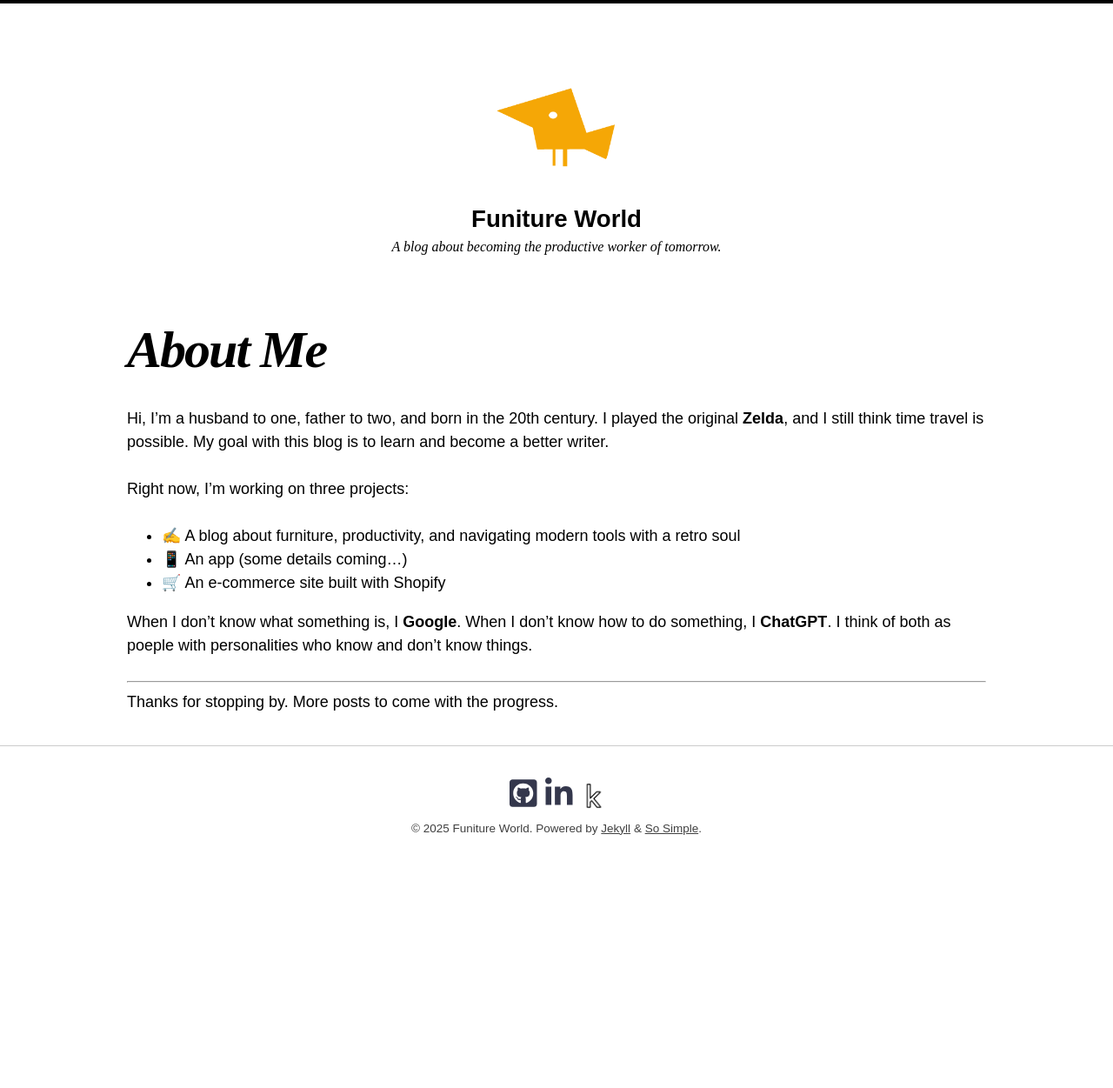
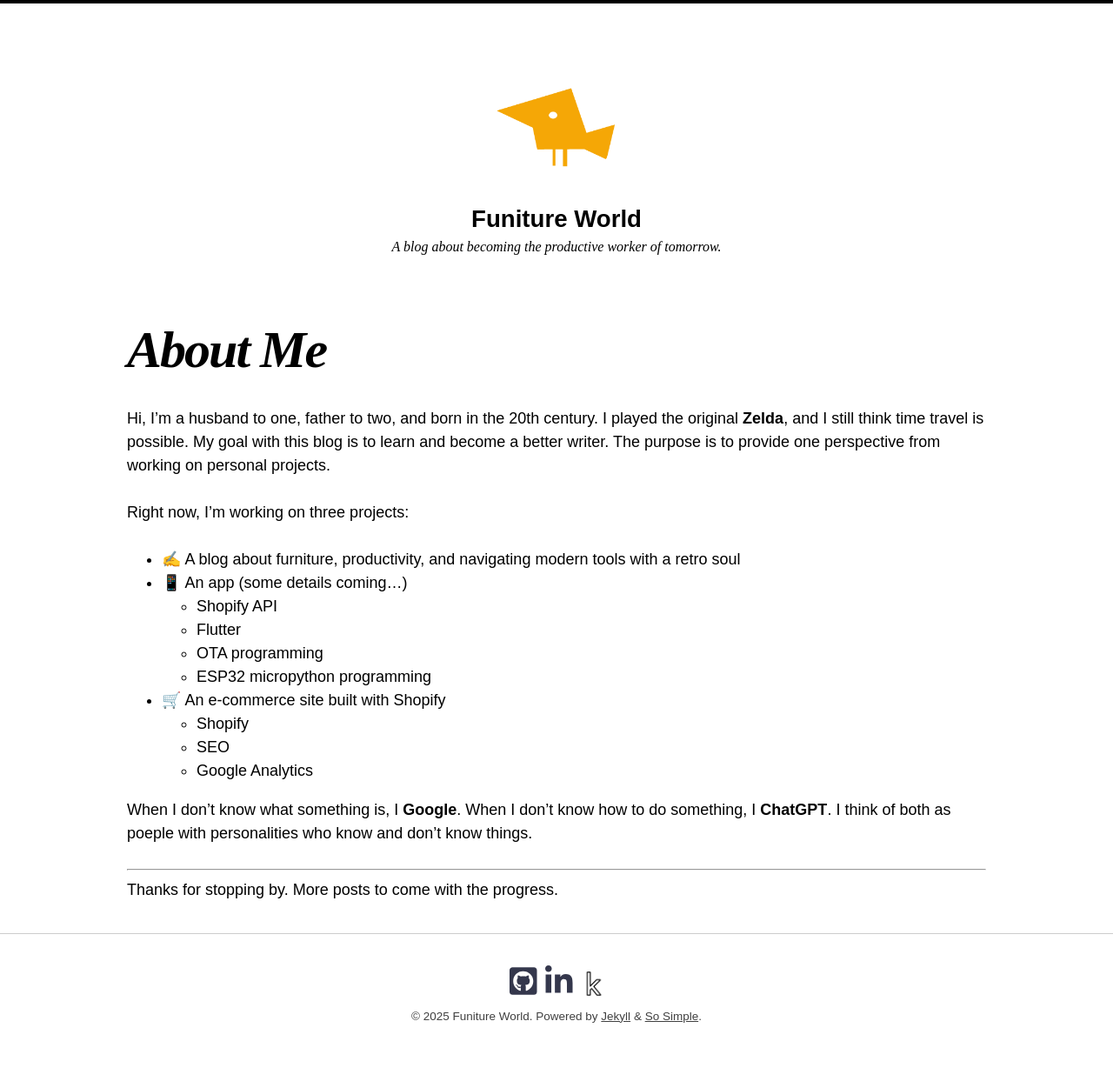
Before and after one commit to tsgillam/funitureworld, a Jekyll site: the page built from pages/about.md, in a window 1280 px wide. Shown: the whole page at 87% size. Built offline with Jekyll 4.4.1, drawn with Linux system fonts in a browser that asks for light colours; nearby versions of some CDN libraries; before the commit the page ends 1035 px from its top, so only the background shows below that.

Commit message:
Updated about me

```diff
--- a/pages/about.md
+++ b/pages/about.md
@@ -5,13 +5,20 @@ permalink: /about/
 description: Learn more about the creator behind Funiture World – a blog about becoming the productive worker of tomorrow.
 ---
 
-Hi, I’m a husband to one, father to two, and born in the 20th century. I played the original **Zelda**, and I still think time travel is possible. My goal with this blog is to learn and become a better writer.
+Hi, I’m a husband to one, father to two, and born in the 20th century. I played the original **Zelda**, and I still think time travel is possible. My goal with this blog is to learn and become a better writer. The purpose is to provide one perspective from working on personal projects.
 
 Right now, I’m working on three projects:
 
 - ✍️ A blog about furniture, productivity, and navigating modern tools with a retro soul
 - 📱 An app (some details coming...)
+    - Shopify API
+    - Flutter
+    - OTA programming
+    - ESP32 micropython programming
 - 🛒 An e-commerce site built with Shopify
+    - Shopify
+    - SEO
+    - Google Analytics
 
 When I don’t know what something is, I **Google**. When I don’t know how to do something, I **ChatGPT**. I think of both as poeple with personalities who know and don't know things.
 
```
